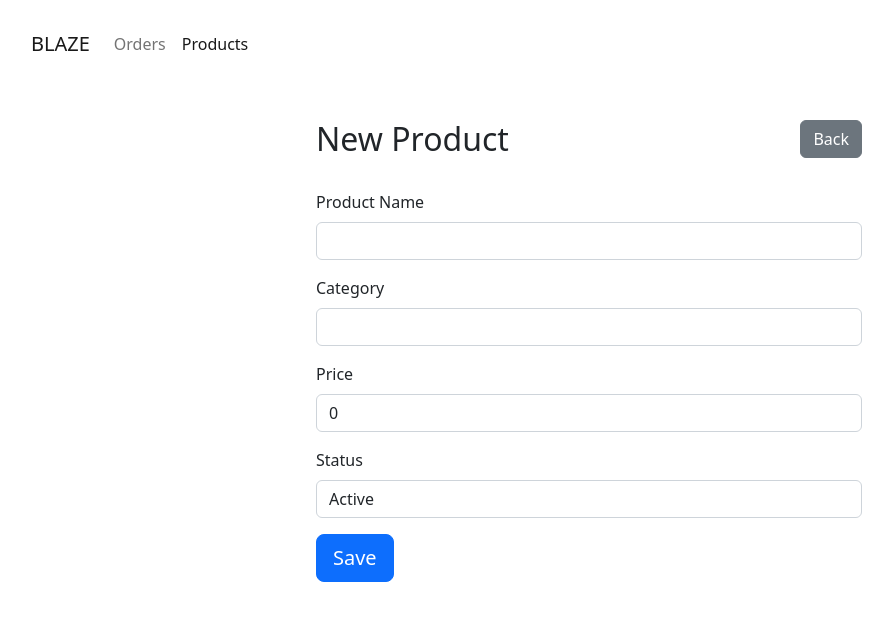
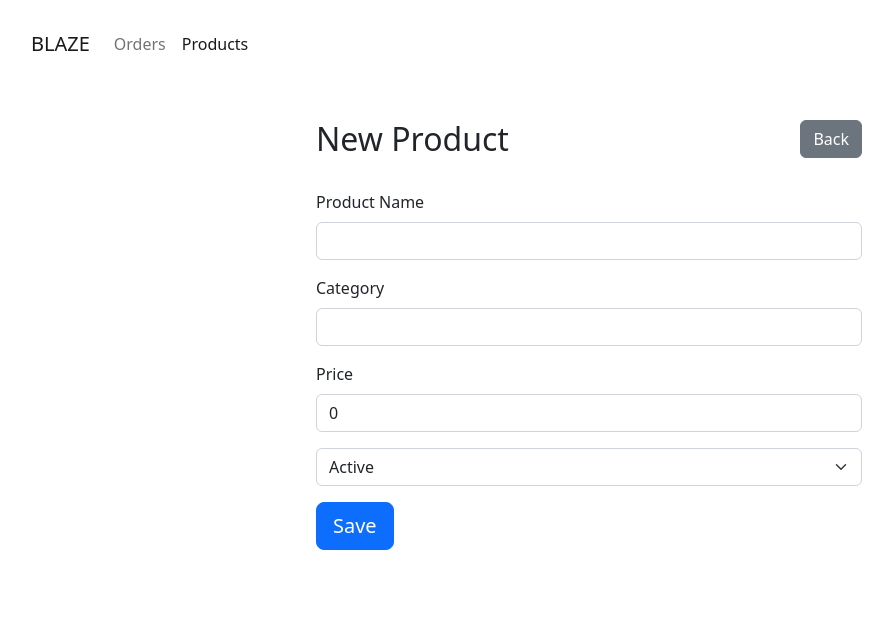
Before and after one commit to jhn-cde/order_management, a React (Create React App) app in the folder cliente/: page /products/create in a window 1280 px wide. Shown: the top 620 px of the page, without its empty margins (51-944 px from the left). Built offline with nearby package versions, Linux system fonts and the light colour scheme; no server answers.

Commit message:
active inactive options

```diff
--- a/cliente/src/components/products/ProductForm.js
+++ b/cliente/src/components/products/ProductForm.js
@@ -65,16 +65,14 @@ const ProductForm = ({prod, onSubmit, title}) => {
               />
             </div>
             <div className="mb-3">
-              <label htmlFor="status" className="form-label">Status</label>
-              <input
-                type="text"
-                className="form-control"
-                id="status"
-                aria-describedby="aria-describedby"
-                name='Status'
+              <select className="form-select"
+                name="Status"
                 value={product.Status}
                 onChange={handleInputChange}
-              />
+              >
+                <option value="Active">Active</option>
+                <option value="Inactive">Inactive</option>
+              </select>
             </div>
             <button
               type="submit"
```
